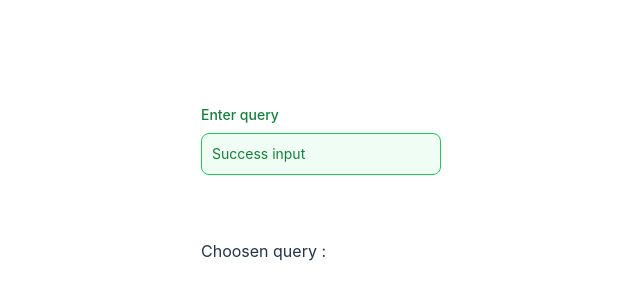
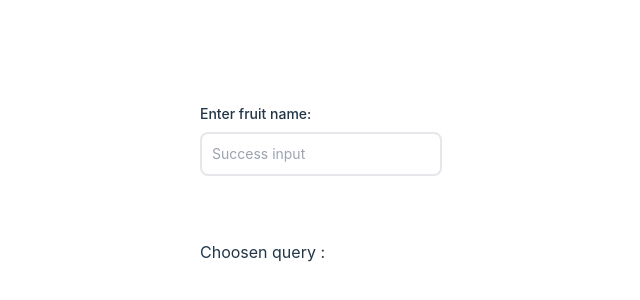
Before and after one commit to pawelkom88/FRONT-END-CHALLENGES, a React (Vite) app: page / in a window 1280 px wide. Shown: the part 204-504 px from the top of the page, without its empty margins (319-959 px from the left). Built offline with nearby package versions, Linux system fonts and the light colour scheme.

Commit message:
chore: Change colors

```diff
--- a/src/components/input/Input.jsx
+++ b/src/components/input/Input.jsx
@@ -1,15 +1,12 @@
 import React from "react";
 
-const inputStyles =
-  "w-[20rem] bg-green-50 border border-green-500 text-green-900 dark:text-green-400 placeholder-green-700 dark:placeholder-green-500 text-sm rounded-lg focus:ring-green-500 focus:border-green-500 block w-full p-2.5 dark:bg-gray-700 dark:border-green-500";
+const inputStyles = "w-[25rem] border-2 text-sm rounded-lg focus:ring-green-500 block w-full p-2.5";
 
 export default function Input({ onQuery, query }) {
   return (
     <>
-      <label
-        htmlFor="success"
-        className="block mb-2 text-sm font-medium text-green-700 dark:text-green-500">
-        Enter query
+      <label htmlFor="success" className="block mb-2 text-sm font-medium ">
+        Enter fruit name:
       </label>
       <input
         type="text"
--- a/src/components/list-item/ListItem.jsx
+++ b/src/components/list-item/ListItem.jsx
@@ -1,8 +1,8 @@
-// import {nanoid} from "nanoid";
+import { nanoid } from "nanoid";
 
 export default function ListItem({ onKeyDown, onQuery, item }) {
   const newItem = {
-    id: item,
+    id: nanoid(),
     name: item,
   };
 
@@ -10,7 +10,7 @@ export default function ListItem({ onKeyDown, onQuery, item }) {
     <li
       onKeyDown={e => onKeyDown(e, newItem)}
       tabIndex={0}
-      className="p-2 hover:bg-white focus:bg-white hover:text-gray-900 focus:text-gray-900 focus:outline-none focus:ring focus:ring-blue-500"
+      className="p-2 hover:bg-gray-900 focus:bg-gray-900 hover:text-white focus:text-white focus:outline-none focus:ring focus:ring-blue-500"
       key={item}
       onClick={() => onQuery(newItem)}>
       {item}
```
